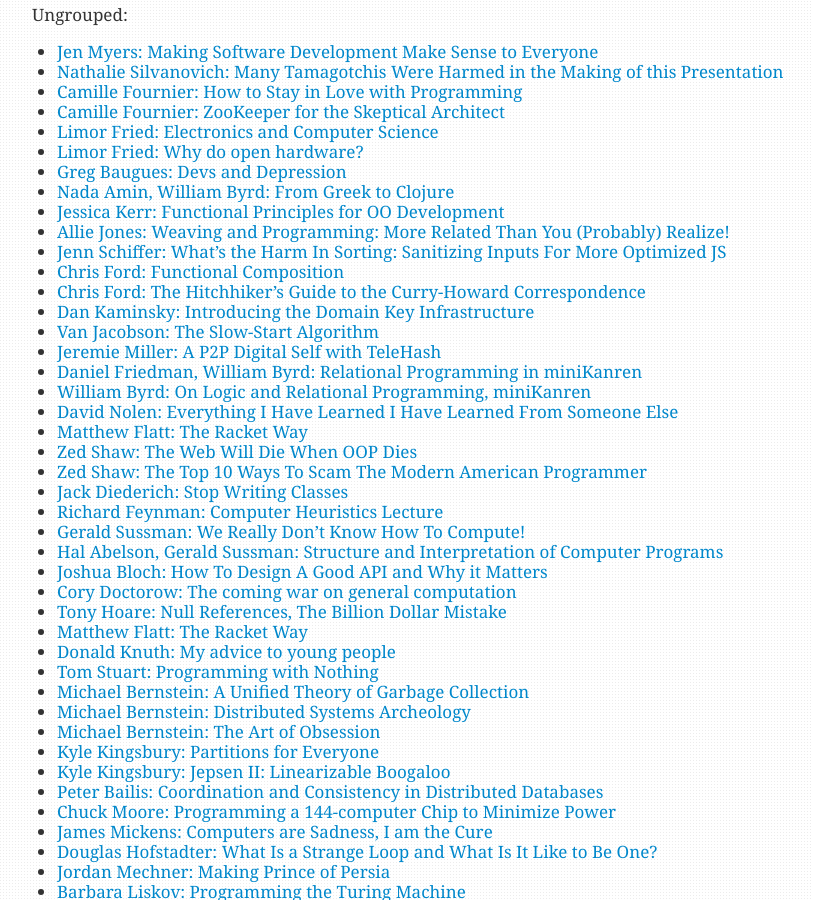
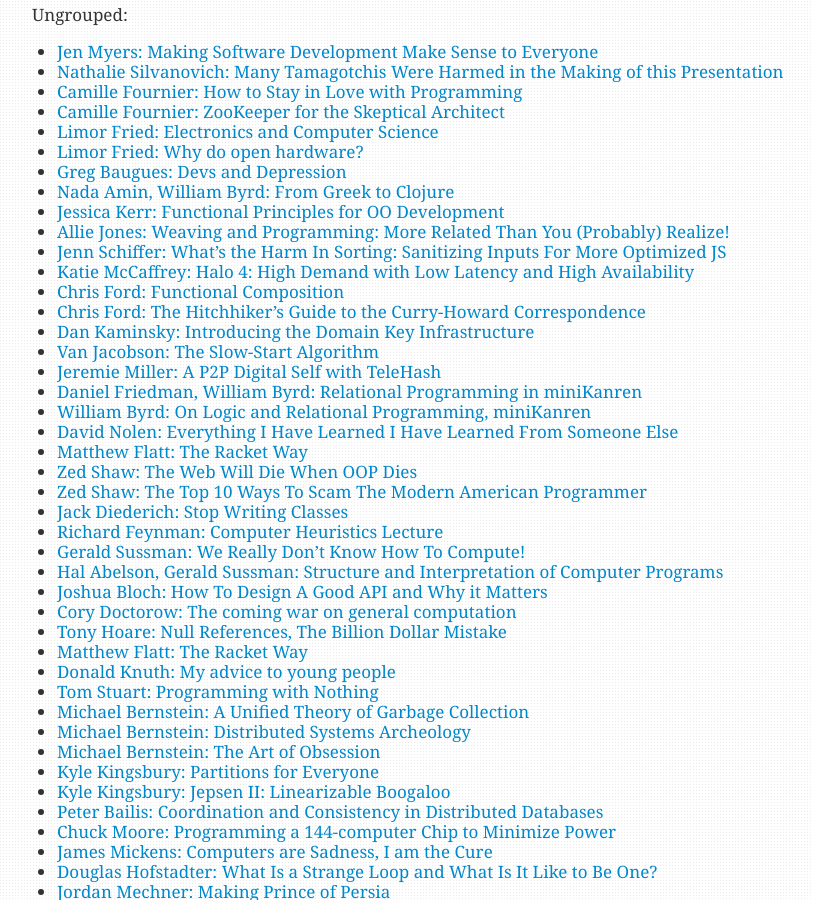
Before and after one commit to igorw/weblog, a Jekyll site: the page built from videoshelf.md, in a window 1280 px wide and 900 px high, scrolled down 923 px. Shown: the whole window, without its empty margins (228-1041 px from the left). Built offline with Jekyll 4.4.1, drawn with Linux system fonts in a browser that asks for light colours; Markdown is read by kramdown in place of the engine named in the settings.

Commit message:
katie on orleans

```diff
--- a/videoshelf.md
+++ b/videoshelf.md
@@ -63,6 +63,7 @@
 * [Jessica Kerr: Functional Principles for OO Development](https://www.youtube.com/watch?v=tq5SQ4W3gRI)
 * [Allie Jones: Weaving and Programming: More Related Than You (Probably) Realize!](https://www.youtube.com/watch?v=8TfKeoxtq2c)
 * [Jenn Schiffer: What's the Harm In Sorting: Sanitizing Inputs For More Optimized JS](https://www.youtube.com/watch?v=pj4U_W0OFoE)
+* [Katie McCaffrey: Halo 4: High Demand with Low Latency and High Availability](https://www.youtube.com/watch?v=gAaXM96DNlM)
 * [Chris Ford: Functional Composition](http://www.infoq.com/presentations/music-functional-language)
 * [Chris Ford: The Hitchhiker's Guide to the Curry-Howard Correspondence](https://vimeo.com/100976695)
 * [Dan Kaminsky: Introducing the Domain Key Infrastructure](https://www.youtube.com/watch?v=lo5utZoWEgo)
```
